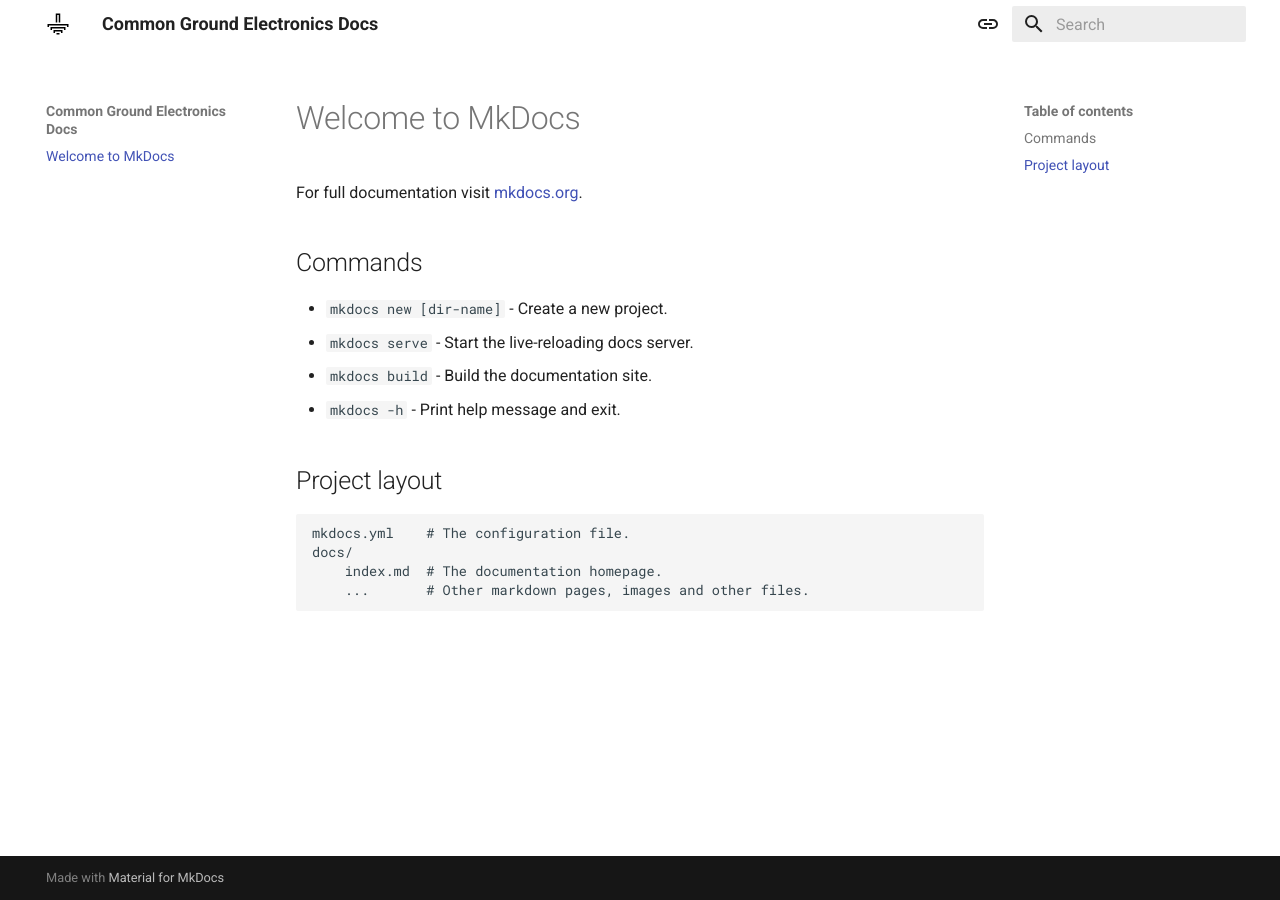
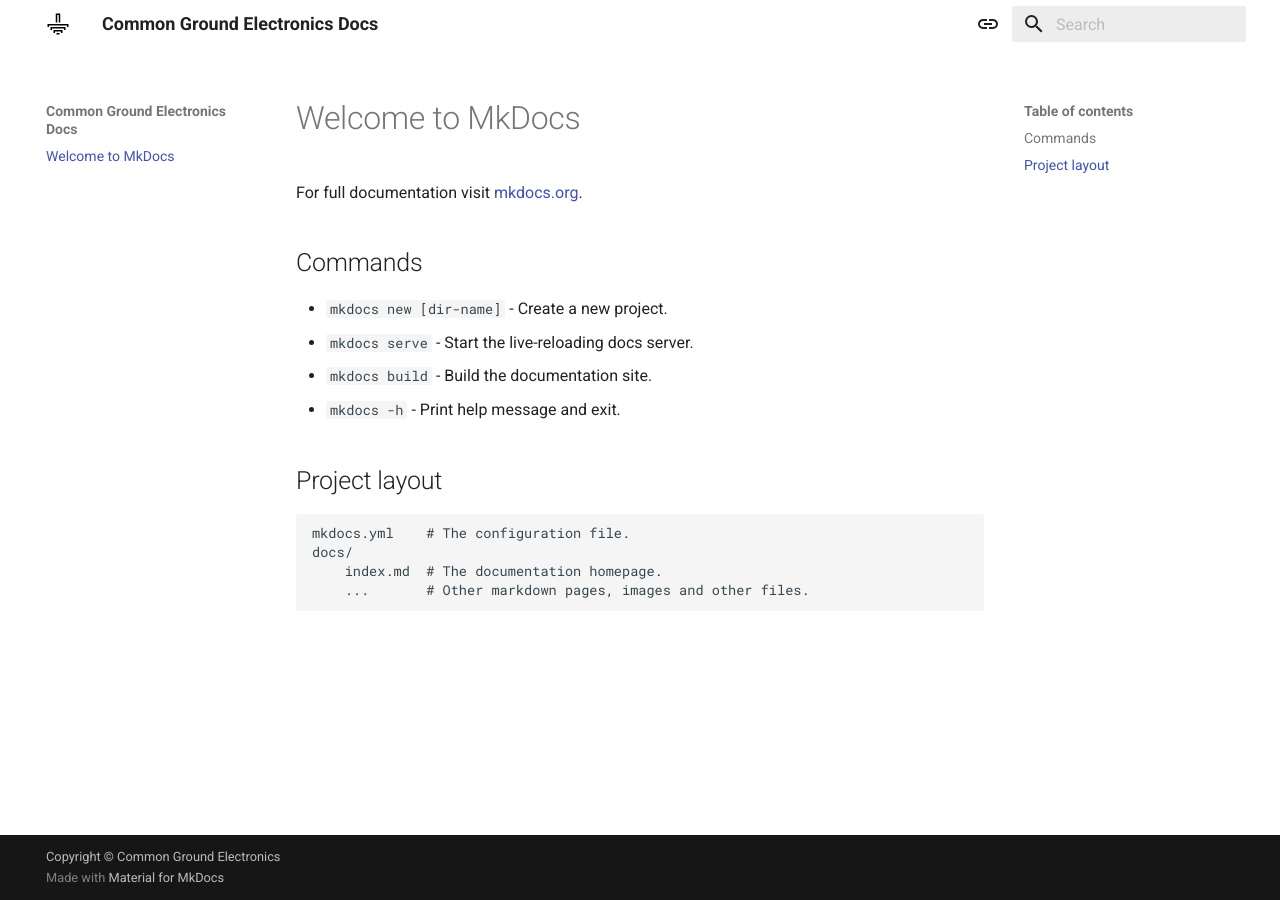
Before and after one commit to cgnd/docs, an MkDocs documentation site: the page built from docs/index.md, in a window 1280 px wide. Built offline with MkDocs 1.6.1 and Material for MkDocs 9.7.7, drawn with Linux system fonts in a browser that asks for light colours.

Commit message:
Add copyright notice

```diff
--- a/mkdocs.yml
+++ b/mkdocs.yml
@@ -4,6 +4,7 @@
 
 site_name: Common Ground Electronics Docs
 site_url: https://docs.cgnd.dev
+copyright: Copyright &copy; Common Ground Electronics
 theme:
   name: material
   palette:
```
